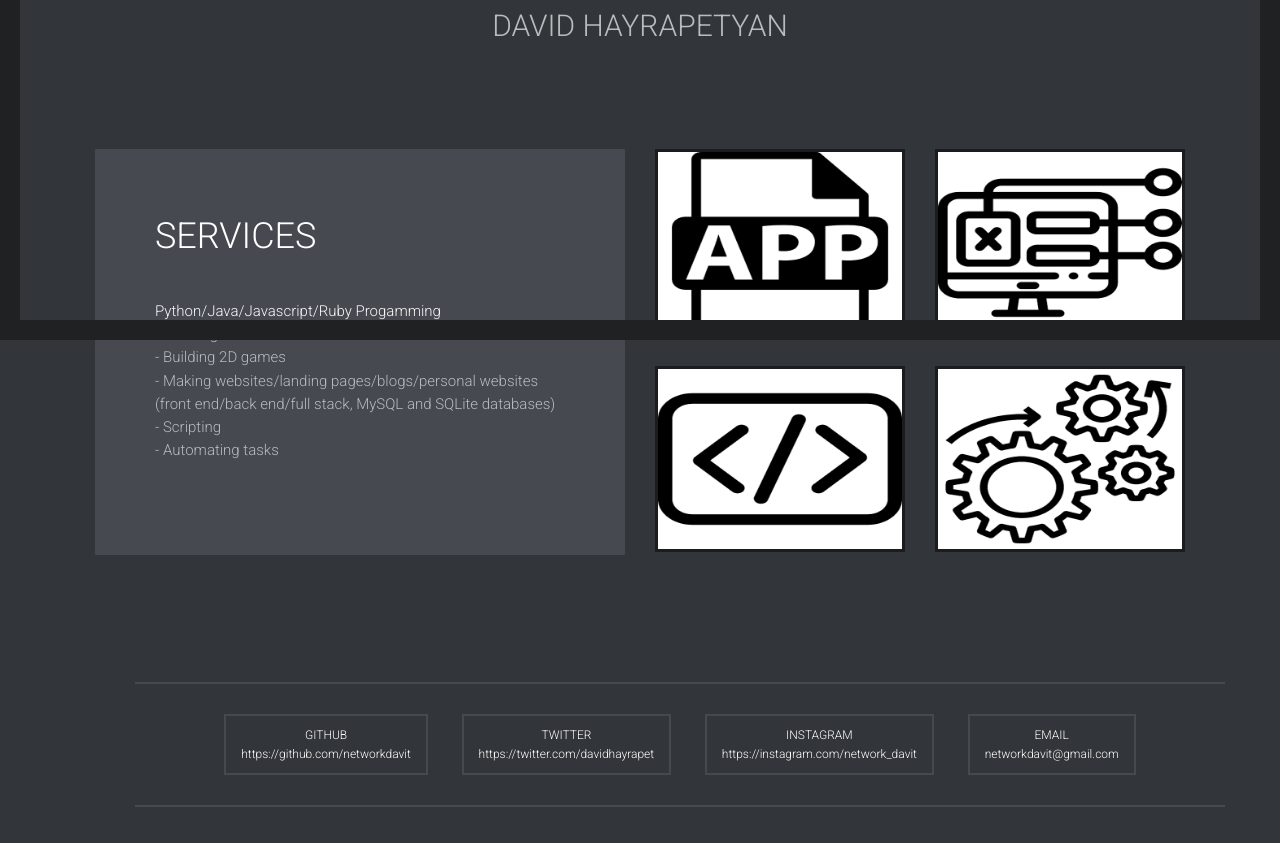
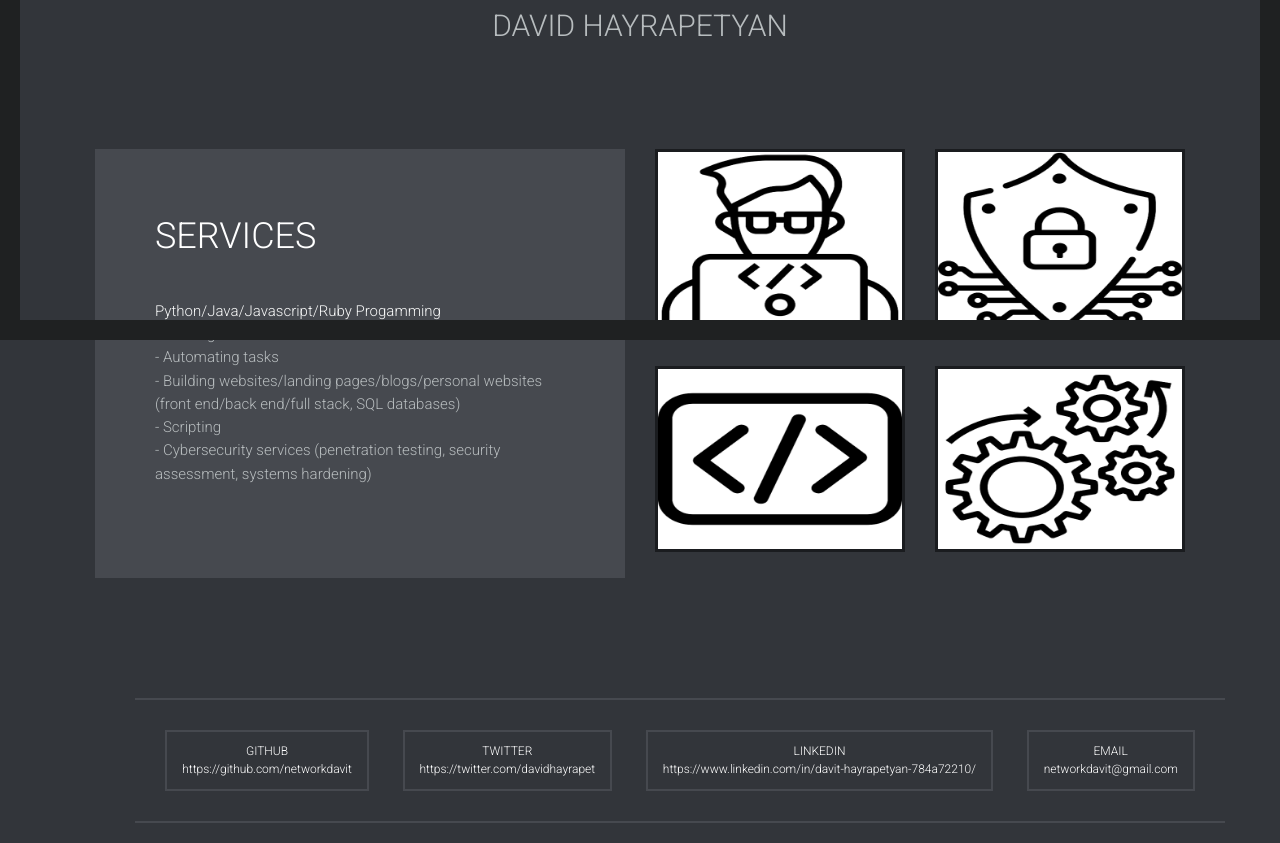
Before and after one commit to lonecreationwastaken/Portfolio, a plain HTML site: page index.html in a window 1280 px wide. Shown: the part 460-1303 px from the top of the page. Drawn offline with Linux system fonts and the light colour scheme.

Commit message:
Changing icons, changing a service, adding linkeding link

```diff
--- a/index.html
+++ b/index.html
@@ -55,24 +55,24 @@
 					<div class="col-md-6 col-sm-12">
 						<div class="project-title animated fadeInUp">
 							<h2>Services</h2>
-							<p><span class = "white">Python/Java/Javascript/Ruby Progamming</span><br>- Creating GUI software<br>- Building 2D games<br>- Making websites/landing pages/blogs/personal websites (front end/back end/full stack, MySQL and SQLite databases)<br>- Scripting<br>- Automating tasks<br>
+							<p><span class = "white">Python/Java/Javascript/Ruby Progamming</span><br>- Building software<br>- Automating tasks<br>- Building websites/landing pages/blogs/personal websites (front end/back end/full stack, SQL databases)<br>- Scripting<br>- Cybersecurity services (penetration testing, security assessment, systems hardening)<br>
 						</div>
 					</div>
 					<div class="project-home-holder col-md-6 col-sm-12 home-menu">
 						<div class="row">
 							<div class="col-md-6 col-sm-6">
 								<div class="project-item one animated fadeInRight">
-									<img src="img/software.png" alt="">
+									<img src="img/development.png" alt="">
 									<div class="overlay">
-										<h4>Software Development</h4>
+										<h4>Web/Software Development</h4>
 									</div>
 								</div>
 							</div>
 							<div class="col-md-6 col-sm-6">
 								<div class="project-item two animated fadeInRight">
-									<img src="img/webapp.png" alt="">
+									<img src="img/cybersecurity.png" alt="">
 									<div class="overlay">
-										<h4>Web Development</h4>
+										<h4>Cybersecurity Services</h4>
 									</div>
 								</div>
 							</div>
@@ -80,7 +80,7 @@
 								<div class="project-item three animated fadeInRight">
 									<img src="img/script.png" alt="">
 									<div class="overlay">
-										<h4>Python scripts</h4>
+										<h4>Scripting</h4>
 									</div>
 								</div>
 							</div>
@@ -88,7 +88,7 @@
 								<div class="project-item four animated fadeInRight">
 									<img src="img/automation.png" alt="">
 									<div class="overlay">
-										<h4>Python automation</h4>
+										<h4>Automation</h4>
 									</div>
 								</div>
 							</div>
@@ -103,7 +103,7 @@
 							<ul class="social">
 								<li><a href="https://github.com/networkdavit" target="_blank">Github<br><div class = "lowercase">https://github.com/networkdavit</div></a></li>
 								<li><a href="https://twitter.com/davidhayrapet" target="_blank">Twitter<br><div class = "lowercase">https://twitter.com/davidhayrapet</div></a></li>
-								<li><a href="https://Instagram.com/network_davit" target="_blank">Instagram<br><div class = "lowercase">https://Instagram.com/network_davit</div></a></li>
+								<li><a href="https://www.linkedin.com/in/davit-hayrapetyan-784a72210/" target="_blank">Linkedin<br><div class = "lowercase">https://www.linkedin.com/in/davit-hayrapetyan-784a72210/</div></a></li>
 								<li><a href="mailto: networkdavit@gmail.com" target="_blank">Email<br><div class = "lowercase">networkdavit@gmail.com</div></a></li>
 							</ul>
 						</div>
@@ -134,7 +134,7 @@
 							<ul class="social">
 								<li><a href="https://github.com/networkdavit" target="_blank">Github<br><div class = "lowercase">https://github.com/networkdavit</div></a></li>
 								<li><a href="https://twitter.com/davidhayrapet" target="_blank">Twitter<br><div class = "lowercase">https://twitter.com/davidhayrapet</div></a></li>
-								<li><a href="https://Instagram.com/network_davit" target="_blank">Instagram<br><div class = "lowercase">https://Instagram.com/network_davit</div></a></li>
+								<li><a href="https://www.linkedin.com/in/davit-hayrapetyan-784a72210/" target="_blank">Linkedin<br><div class = "lowercase">https://www.linkedin.com/in/davit-hayrapetyan-784a72210/</div></a></li>
 								<li><a href="mailto: networkdavit@gmail.com" target="_blank">Email<br><div class = "lowercase">networkdavit@gmail.com</div></a></li>
 							</ul>
 						</div>
@@ -245,7 +245,7 @@
 							<ul class="social">
 								<li><a href="https://github.com/networkdavit" target="_blank">Github<br><div class = "lowercase">https://github.com/networkdavit</div></a></li>
 								<li><a href="https://twitter.com/davidhayrapet" target="_blank">Twitter<br><div class = "lowercase">https://twitter.com/davidhayrapet</div></a></li>
-								<li><a href="https://Instagram.com/network_davit" target="_blank">Instagram<br><div class = "lowercase">https://Instagram.com/network_davit</div></a></li>
+								<li><a href="https://www.linkedin.com/in/davit-hayrapetyan-784a72210/" target="_blank">Linkedin<br><div class = "lowercase">https://www.linkedin.com/in/davit-hayrapetyan-784a72210/</div></a></li>
 								<li><a href="mailto: networkdavit@gmail.com" target="_blank">Email<br><div class = "lowercase">networkdavit@gmail.com</div></a></li>
 							</ul>
 						</div>
@@ -261,8 +261,8 @@
 						<div class="animated fadeInLeft">
 						<small>Image Sources</small>
 						<small><div>Favicon - Icons made by <a href="https://www.freepik.com" title="Freepik">Freepik</a> from <a href="https://www.flaticon.com/" title="Flaticon">www.flaticon.com</a></div></small>
-						<small><div>Software Development icon - Icons made by <a href="https://www.flaticon.com/authors/freepik" title="Freepik">Freepik</a> from <a href="https://www.flaticon.com/" title="Flaticon">www.flaticon.com</a></div></small>
-						<small><div>Web Development icon - Icons made by <a href="https://www.flaticon.com/authors/freepik" title="Freepik">Freepik</a> from <a href="https://www.flaticon.com/" title="Flaticon">www.flaticon.com</a></div></small>
+						<small><div>Cybersecurity icon - Icons made by <a href="https://www.freepik.com" title="Freepik">Freepik</a> from <a href="https://www.flaticon.com/" title="Flaticon">www.flaticon.com</a></div></small>
+						<small><div>Development Icon - Icons made by <a href="https://www.flaticon.com/authors/surang" title="surang">surang</a> from <a href="https://www.flaticon.com/" title="Flaticon">www.flaticon.com</a></div></small>
 						<small><div>Scripts icon - Icons made by <a href="https://www.flaticon.com/authors/freepik" title="Freepik">Freepik</a> from <a href="https://www.flaticon.com/" title="Flaticon">www.flaticon.com</a></div></small>
 						<small><div>Automation icon - Icons made by <a href="https://www.flaticon.com/authors/becris" title="Becris">Becris</a> from <a href="https://www.flaticon.com/" title="Flaticon">www.flaticon.com</a></div></small>
 						<small><div>Twitter Bot logo - <a href="https://www.freepik.com/vectors/logo">Logo vector created by roserodionova - www.freepik.com</a></div></small>
@@ -288,7 +288,7 @@
 									<ul class="social">
 										<li><a href="https://github.com/networkdavit" target="_blank">Github<br><div class = "lowercase">https://github.com/networkdavit</div></a></li>
 										<li><a href="https://twitter.com/davidhayrapet" target="_blank">Twitter<br><div class = "lowercase">https://twitter.com/davidhayrapet</div></a></li>
-										<li><a href="https://Instagram.com/network_davit" target="_blank">Instagram<br><div class = "lowercase">https://Instagram.com/network_davit</div></a></li>
+										<li><a href="https://www.linkedin.com/in/davit-hayrapetyan-784a72210/" target="_blank">Linkedin<br><div class = "lowercase">https://www.linkedin.com/in/davit-hayrapetyan-784a72210/</div></a></li>
 										<li><a href="mailto: networkdavit@gmail.com" target="_blank">Email<br><div class = "lowercase">networkdavit@gmail.com</div></a></li>
 									</ul>
 								</div>
```
Also changed, not shown: img/cybersecurity.png (added), img/development.png (added), img/software.png (deleted), img/webapp.png (deleted).
